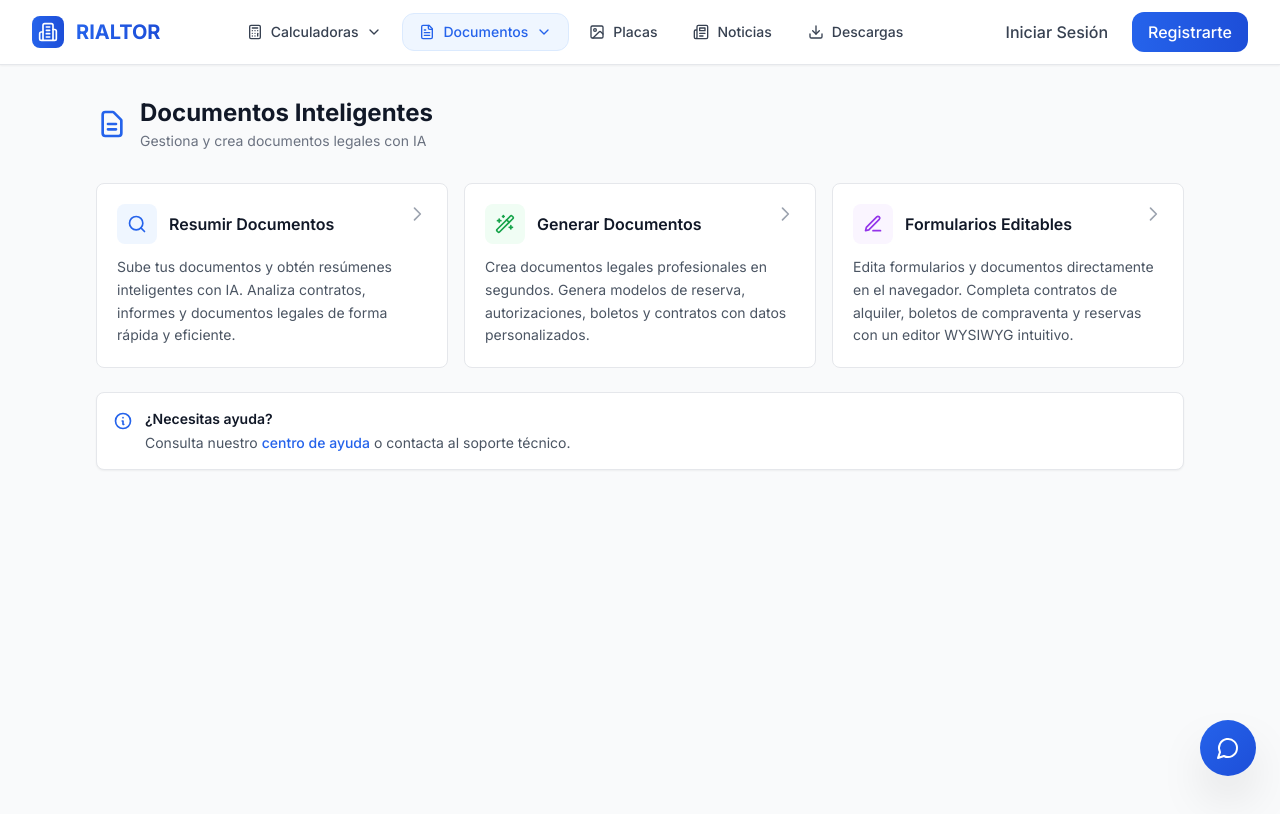
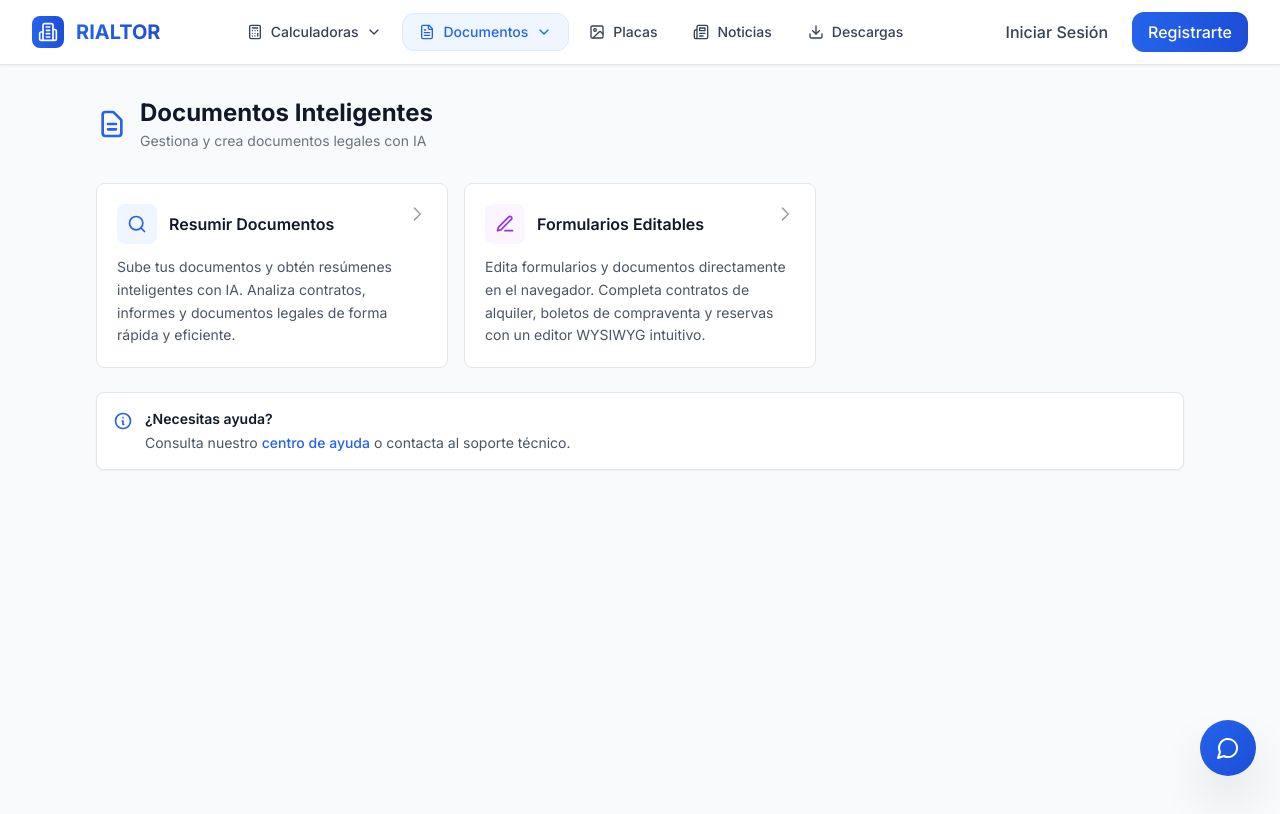
Before and after one commit to Tabix-Group/rialtor, a Next.js app in the folder frontend/: page /documents in a window 1280 px wide. Shown: the top 814 px of the page. Built offline with nearby package versions, Linux system fonts and the light colour scheme.

Commit message:
removidas doc gen, panel, y favicon

```diff
--- a/frontend/src/app/dashboard/page.tsx
+++ b/frontend/src/app/dashboard/page.tsx
@@ -318,16 +318,6 @@ export default function DashboardPage() {
 
   const features = [
     {
-      title: 'Generador IA',
-      description: 'Creación automática de contratos y documentos legales con inteligencia artificial avanzada.',
-      icon: Wand2,
-      href: '/documents/generator',
-      gradient: 'from-violet-600 via-purple-600 to-indigo-600',
-      iconBg: 'from-violet-500 to-purple-600',
-      badge: 'IA Avanzada',
-      stats: 'Precisión 99%'
-    },
-    {
       title: 'Calculadoras Financieras',
       description: 'Suite completa de herramientas de cálculo para gastos, créditos e inversiones inmobiliarias.',
       icon: Calculator,
@@ -451,9 +441,9 @@ export default function DashboardPage() {
               </p>
 
               <div className="flex flex-wrap gap-4">
-                <Link href="/documents/generator" className="group inline-flex items-center gap-3 bg-white text-slate-900 px-8 py-4 rounded-2xl hover:shadow-2xl hover:shadow-white/20 transition-all duration-300 hover:-translate-y-1 font-semibold">
+                <Link href="/formularios" className="group inline-flex items-center gap-3 bg-white text-slate-900 px-8 py-4 rounded-2xl hover:shadow-2xl hover:shadow-white/20 transition-all duration-300 hover:-translate-y-1 font-semibold">
                   <Plus className="w-5 h-5 group-hover:rotate-90 transition-transform duration-300" />
-                  Nuevo Documento
+                  Base de Documentos
                 </Link>
                 <Link href="/chat" className="inline-flex items-center gap-3 bg-white/10 backdrop-blur-md text-white px-8 py-4 rounded-2xl hover:bg-white/20 border border-white/20 transition-all duration-300 hover:-translate-y-1 font-semibold">
                   <MessageSquare className="w-5 h-5" />
--- a/frontend/src/app/documents/page.tsx
+++ b/frontend/src/app/documents/page.tsx
@@ -14,15 +14,6 @@ export default function DocumentsPage() {
       iconColor: 'text-blue-600',
       iconBg: 'bg-blue-50',
       iconBgHover: 'group-hover:bg-blue-100'
-    },
-    {
-      title: 'Generar Documentos',
-      description: 'Crea documentos legales profesionales en segundos. Genera modelos de reserva, autorizaciones, boletos y contratos con datos personalizados.',
-      icon: Wand2,
-      href: '/documents/generator',
-      iconColor: 'text-green-600',
-      iconBg: 'bg-green-50',
-      iconBgHover: 'group-hover:bg-green-100'
     },
     {
       title: 'Formularios Editables',
--- a/frontend/src/components/Navigation.tsx
+++ b/frontend/src/components/Navigation.tsx
@@ -58,7 +58,6 @@ function Navigation() {
       href: '/documents',
       icon: 'FileText',
       dropdown: [
-        { name: 'Generador de Documentos', href: '/documents/generator', description: 'Crea contratos y reservas' },
         { name: 'Resumidor Inteligente', href: '/documents/summary', description: 'Resume documentos extensos' },
         { name: 'Formularios Editables', href: '/formularios', description: 'Edita formularios directamente en el navegador' },
       ],
```
Also changed, not shown: frontend/public/images/favicon3.png.
